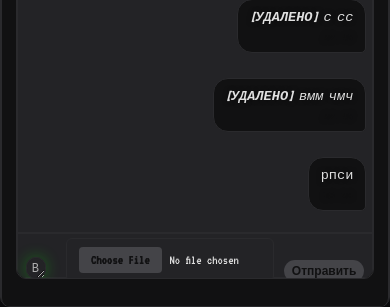
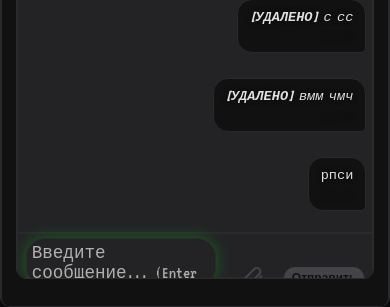
Before and after one commit to Loliko78/anoni, a Flask app: page /chat/1 in a window 390 px wide. Shown: the part 1806-2113 px from the top of the page. Run offline with Flask 3, Linux system fonts and the light colour scheme; a user stored in the database is signed in; data comes from the database, SQL or seed files in the repository; some libraries are stand-ins or nearby versions.

Commit message:
ерп
ееп

```diff
--- a/app.py
+++ b/app.py
@@ -1632,4 +1632,9 @@ if __name__ == '__main__':
 
     # Получаем порт из переменной окружения или используем 10000 по умолчанию
     port = int(os.environ.get("PORT", 10000))
-    socketio.run(app, debug=False, host='0.0.0.0', port=port)
+    try:
+        import eventlet
+        import eventlet.wsgi
+        socketio.run(app, debug=False, host='0.0.0.0', port=port)
+    except ImportError:
+        socketio.run(app, debug=False, host='0.0.0.0', port=port)
--- a/static/style.css
+++ b/static/style.css
@@ -2579,3 +2579,29 @@ input[type="file"]::file-selector-button:hover {
     background: var(--main-accent-color);
     color: var(--bg-primary);
 }
+
+.file-attach-label {
+    background: none;
+    border: none;
+    padding: 0 6px;
+    color: var(--main-accent-color);
+    cursor: pointer;
+    display: flex;
+    align-items: center;
+    transition: color 0.2s;
+}
+.file-attach-label:hover {
+    color: var(--accent-hover);
+}
+@media (max-width: 768px) {
+    .chat-input, input[type=text], .input-field {
+        min-height: 48px;
+        font-size: 1.1em;
+    }
+}
+@media (max-width: 480px) {
+    .chat-input, input[type=text], .input-field {
+        min-height: 44px;
+        font-size: 1em;
+    }
+}
--- a/templates/chat.html
+++ b/templates/chat.html
@@ -75,10 +75,15 @@
                         id="messageInput"
                         placeholder="Введите сообщение... (Enter для отправки, Shift+Enter для новой строки)"
                         required
-                        rows="1"
+                        rows="2"
+                        style="min-height:48px;font-size:1.1em;"
                     ></textarea>
                 </div>
-                <input type="file" name="file" id="fileInput" accept="image/*,video/*" style="margin-left:10px;">
+                <input type="file" name="file" id="fileInput" accept="image/*,video/*" style="display:none;">
+                <label for="fileInput" class="file-attach-label" style="cursor:pointer;display:flex;align-items:center;margin-left:8px;">
+                    <svg width="24" height="24" fill="none" stroke="currentColor" stroke-width="2" stroke-linecap="round" stroke-linejoin="round" class="feather feather-paperclip"><path d="M21.44 11.05l-9.19 9.19a5 5 0 0 1-7.07-7.07l9.19-9.19a3.5 3.5 0 0 1 4.95 4.95l-9.2 9.19"></path></svg>
+                    <span id="fileName" style="font-size:0.9em;margin-left:4px;color:#aaa;"></span>
+                </label>
                 <button type="submit" class="chat-send-btn">Отправить</button>
             </form>
         </div>
@@ -422,6 +427,15 @@
             user_id: currentUserId
         });
     });
+
+    const fileName = document.getElementById('fileName');
+    fileInput.addEventListener('change', function() {
+        if (fileInput.files.length > 0) {
+            fileName.textContent = fileInput.files[0].name;
+        } else {
+            fileName.textContent = '';
+        }
+    });
 </script>
 
 <style>
```
Also changed, not shown: static/chat.css (+18 -10 lines), templates/channel.html (+19 -2 lines), templates/group_chat.html (+17 -2 lines).
